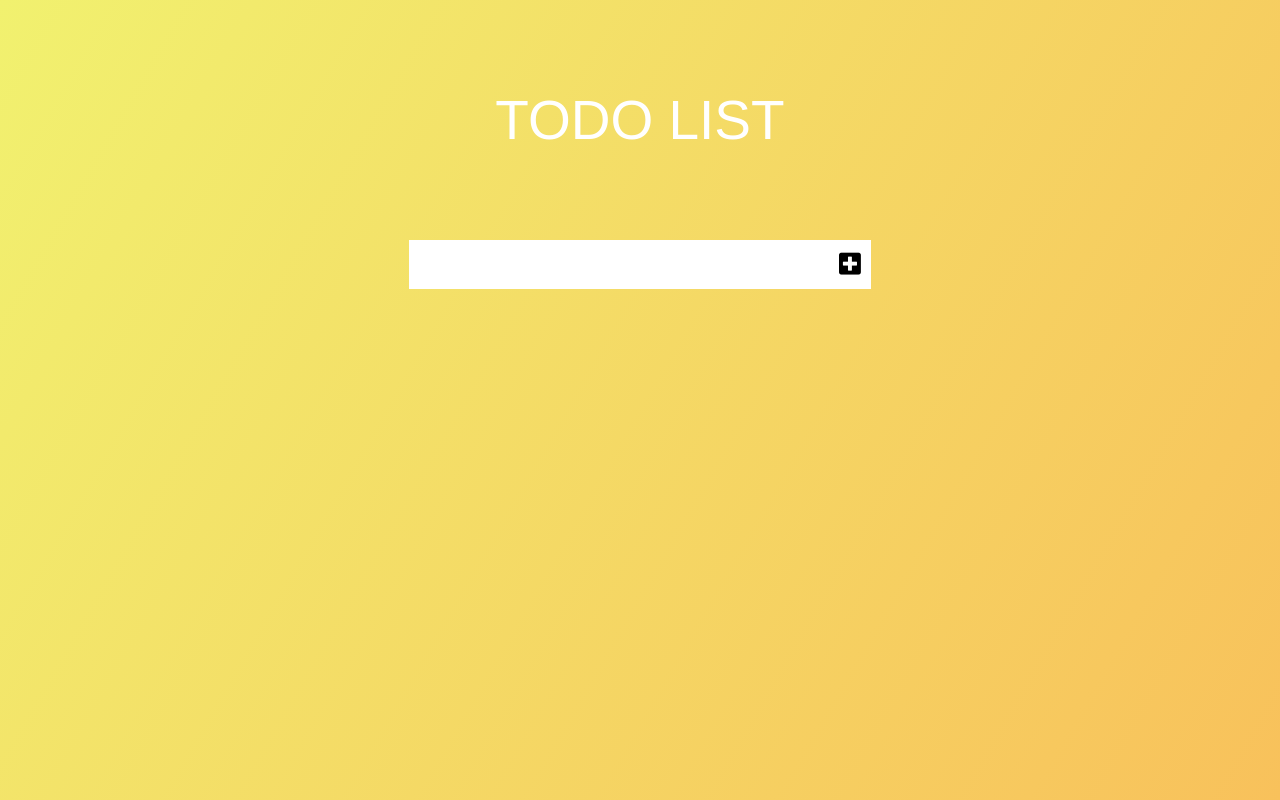
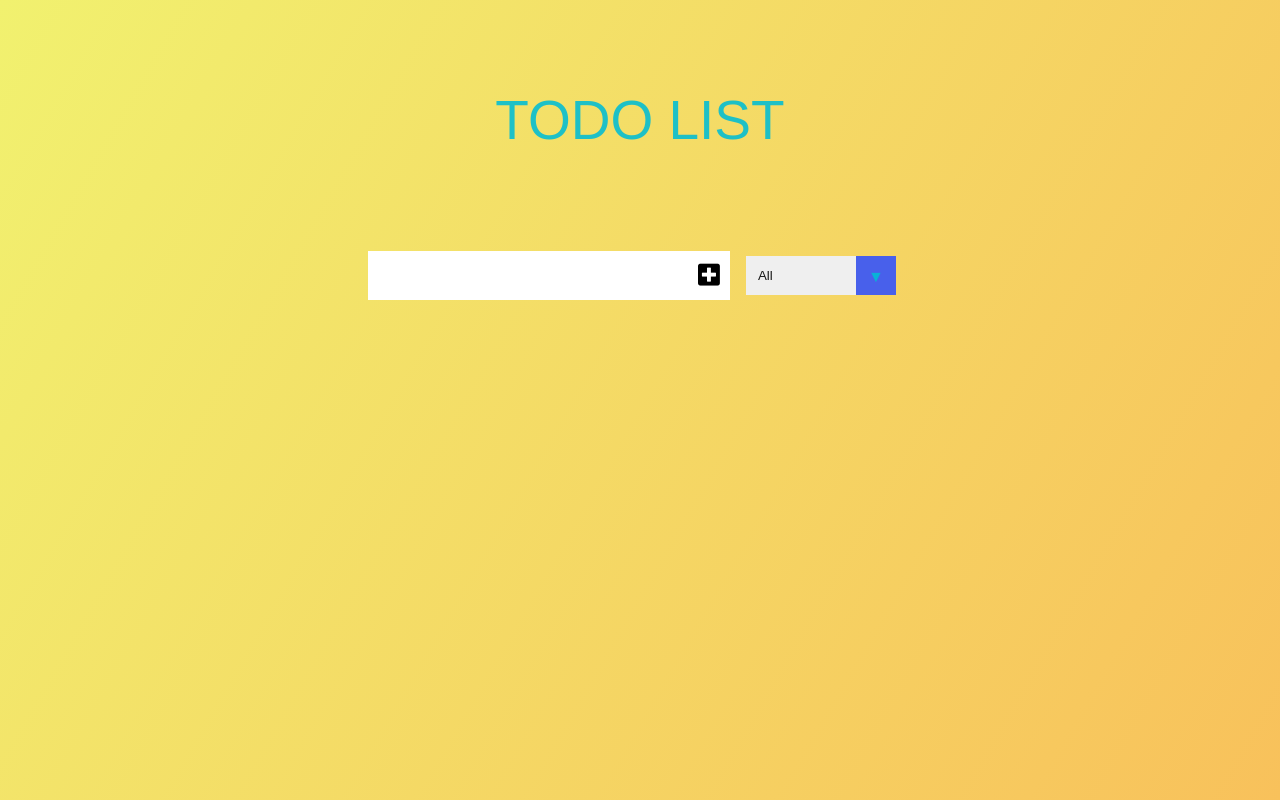
Before and after one commit to himavanth2810/Todo-List, a plain HTML site: page index.html in a window 1280 px wide. Drawn offline with Linux system fonts and the light colour scheme.

Commit message:
Added filter todo to container

```diff
--- a/index.html
+++ b/index.html
@@ -21,6 +21,13 @@
         <button type="submit" class="todo-button">
             <i class="fas fa-plus-square"></i>
         </button>
+        <div class="select">
+            <select name="todos" class="filter-todo">
+                <option value="all">All</option>
+                <option value="completed">Completed</option>
+                <option value="uncompleted">Not Completed</option>
+            </select>
+        </div>
     </form>
 
     <div class="todo-container">
--- a/style.css
+++ b/style.css
@@ -7,7 +7,7 @@
 
 body{
     background-image: linear-gradient(120deg,rgb(241, 241, 111),rgb(248, 193, 91));
-    color : white;
+    color : rgba(0, 188, 212, 0.877);
     min-height: 100vh;
 }
 
@@ -34,7 +34,7 @@ form input, form button{
 }
 
 form input{
-    width: 420px;
+    width: 320px;
 }
 
 form button{
@@ -56,7 +56,8 @@ form button:hover{
 }
 
 .todo-list{
-   min-width: 450px;
+   margin-right: 180px;
+   min-width: 360px;
    list-style: none;
 }
 
@@ -64,7 +65,7 @@ form button:hover{
     margin-top: 10px;
     background: white;
     color: black;
-    font-size: 20px;
+    font-size: 18px;
     display: flex;
     align-items: center;
     justify-content: space-between;
@@ -81,7 +82,7 @@ form button:hover{
     border: none;
     padding: 10px;
     cursor: pointer;
-    font-size: 20px;
+    font-size: 18px;
 }
 
 .fa-trash, .fa-check{
@@ -98,7 +99,7 @@ form button:hover{
     padding: 0rem 0.7rem;
 }
 
-.checked{
+.completed{
   text-decoration: line-through;
   opacity: 0.5;
 }
@@ -107,3 +108,37 @@ form button:hover{
    transform: translateY(7rem) rotateZ(25deg);
    opacity: 0;
 }
+
+select{
+    -webkit-appearance: none;
+    -moz-appearance: none;
+    appearance: none;
+    border: none;
+    outline: none;
+    color: rgb(0, 0, 0, 0.9);
+    width: 150px;
+    cursor: pointer;
+    padding: 12px;
+}
+
+.select{
+    margin: 1rem;
+    position: relative;
+    overflow: hidden;
+}
+
+.select::after{
+    content: "\25BC";
+    position: absolute;
+    background: rgb(72, 96, 235);
+    top: 0;
+    right: 0;
+    padding: 12px;
+    pointer-events: none;
+    transition: all 0.3s ease;
+}
+
+.select:hover::after{
+    background: rgb(243, 68, 68);
+    color: aqua;
+}
```
